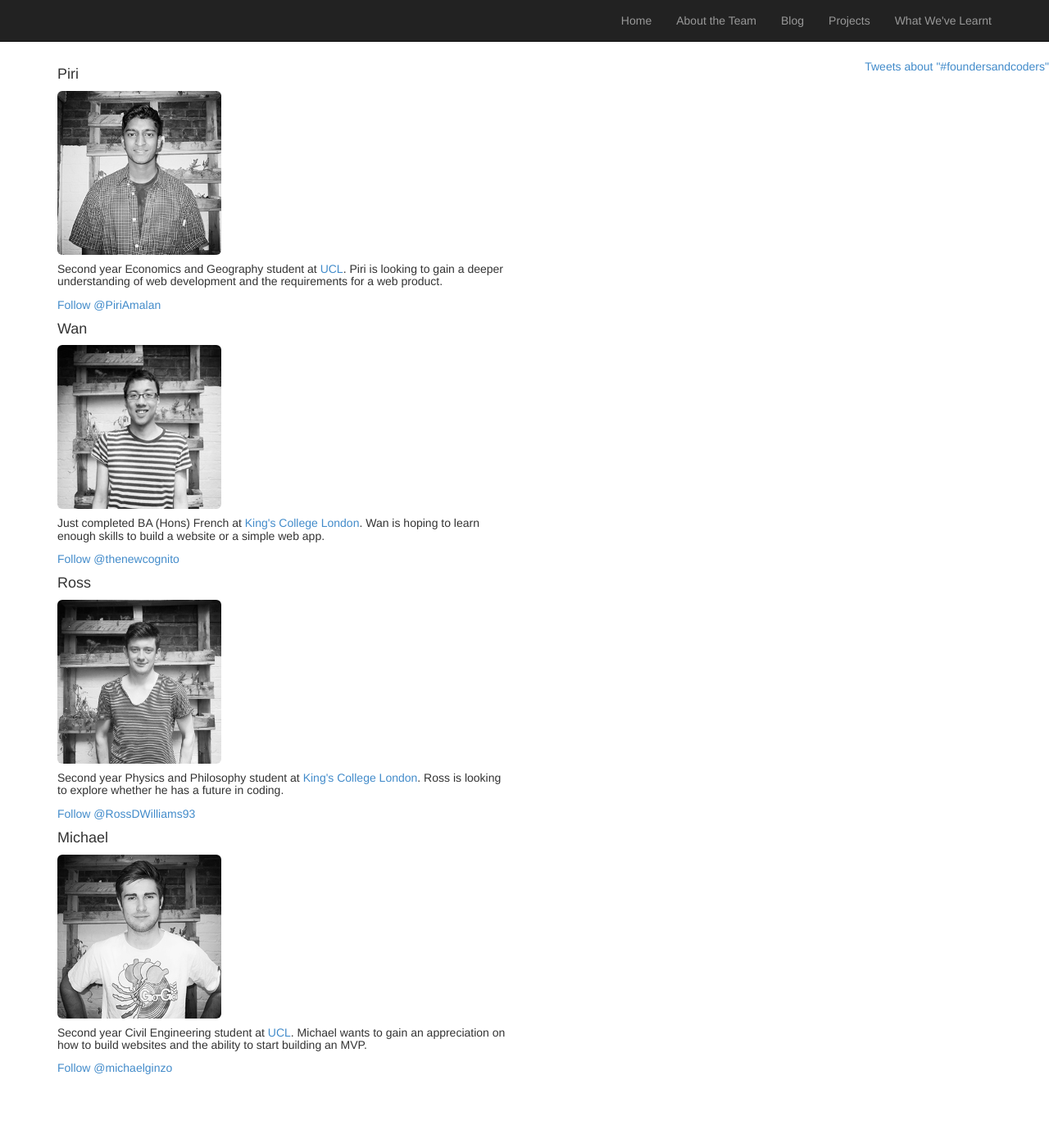
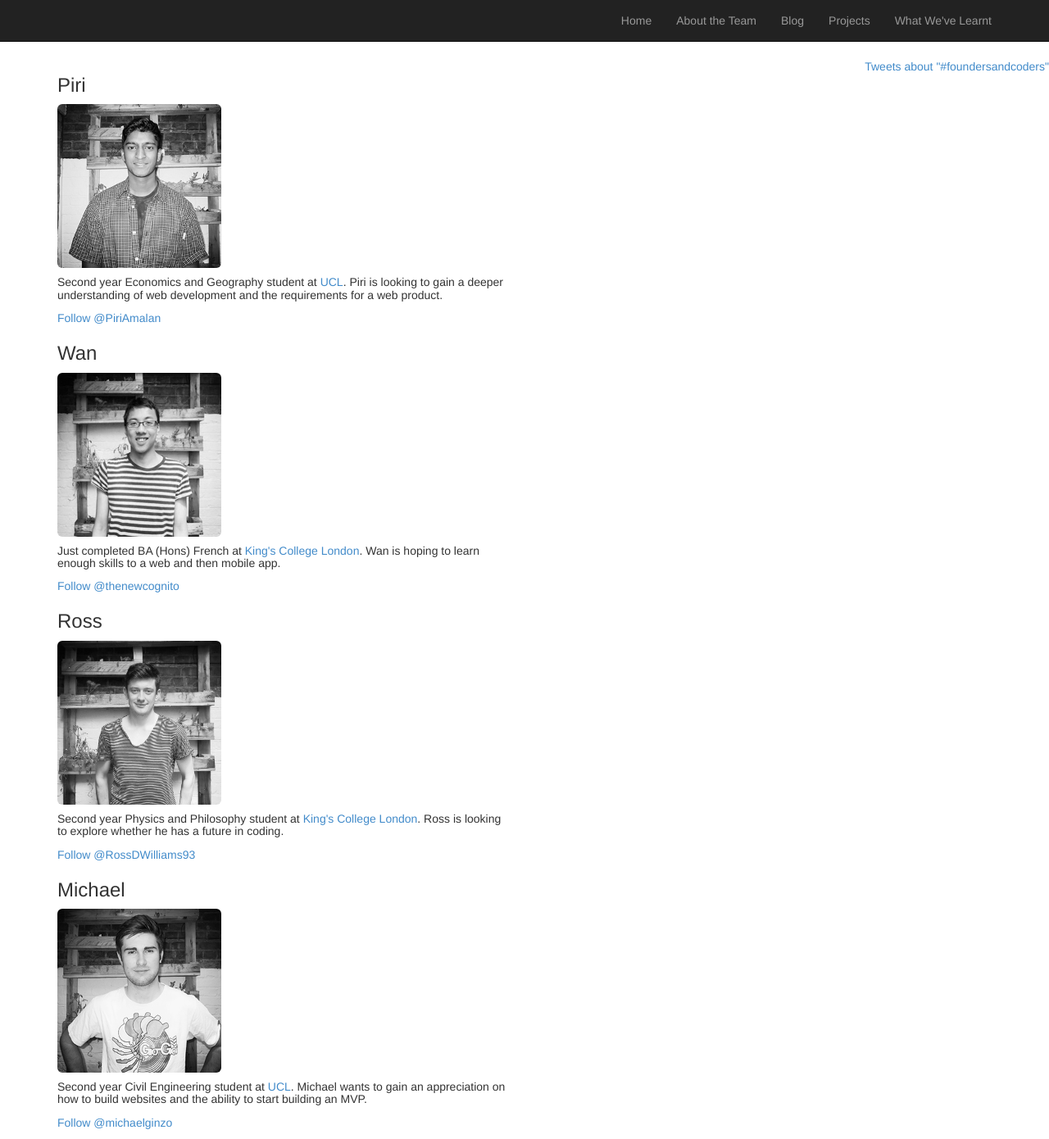
Before and after one commit to wsfan/4loop, a Jekyll site: the page built from about.html, in a window 1280 px wide. Shown: the whole page at 82% size. Built offline with Jekyll 4.4.1, drawn with Linux system fonts in a browser that asks for light colours; nearby versions of some CDN libraries; comment, search, counter and statistics services are not loaded; before the commit the page ends 1323 px from its top, so only the background shows below that.

Commit message:
blog page

```diff
--- a/about.html
+++ b/about.html
@@ -9,7 +9,7 @@ title: Meet The Team
   <div class = "col-md-6">
 
 
-        <h4>Piri</h4>
+        <h3>Piri</h3>
         <img alt="Responsive image" class="img-rounded" height="200" src=
         "https://raw.githubusercontent.com/wsfan/4loop/gh-pages/images/piri.jpg"
         width="200"><br>
@@ -25,10 +25,7 @@ title: Meet The Team
 !function(d,s,id){var js,fjs=d.getElementsByTagName(s)[0],p=/^http:/.test(d.location)?'http':'https';if(!d.getElementById(id)){js=d.createElement(s);js.id=id;js.src=p+'://platform.twitter.com/widgets.js';fjs.parentNode.insertBefore(js,fjs);}}(document, 'script', 'twitter-wjs');
         </script>
 
-      <script src="//platform.linkedin.com/in.js" type="text/javascript"></script>
-<script type="IN/MemberProfile" data-id="https://www.linkedin.com/in/PiriAmalavannan" data-format="hover" data-text="Piri Amalavannan" data-related="false"></script>
-
-        <h4>Wan</h4>
+        <h3>Wan</h3>
         <img alt="Responsive image" class="img-rounded" height="200" src=
         "https://raw.githubusercontent.com/wsfan/4loop/gh-pages/images/wan.jpg"
         width="200"><br>
@@ -36,7 +33,7 @@ title: Meet The Team
 
         <h5>Just completed BA (Hons) French at <a href=
         "http://www.kcl.ac.uk">King's College London</a>. Wan is hoping to
-        learn enough skills to build a website or a simple web app.</h5>
+        learn enough skills to a web and then mobile app.</h5>
         <a class="twitter-follow-button" data-show-count="false" data-size=
         "large" href="https://twitter.com/thenewcognito">Follow
         @thenewcognito</a> <script>
@@ -46,7 +43,7 @@ title: Meet The Team
 
 
 
-        <h4>Ross</h4>
+        <h3>Ross</h3>
         <img alt="Responsive image" class="img-rounded" height="200" src=
         "https://raw.githubusercontent.com/wsfan/4loop/gh-pages/images/ross.jpg"
         width="200"><br>
@@ -61,7 +58,7 @@ title: Meet The Team
 
 
 
-        <h4>Michael</h4>
+        <h3>Michael</h3>
         <img alt="Responsive image" class="img-rounded" height="200" src=
         "https://raw.githubusercontent.com/wsfan/4loop/gh-pages/images/michael.jpg"
         width="200"><br>
```
